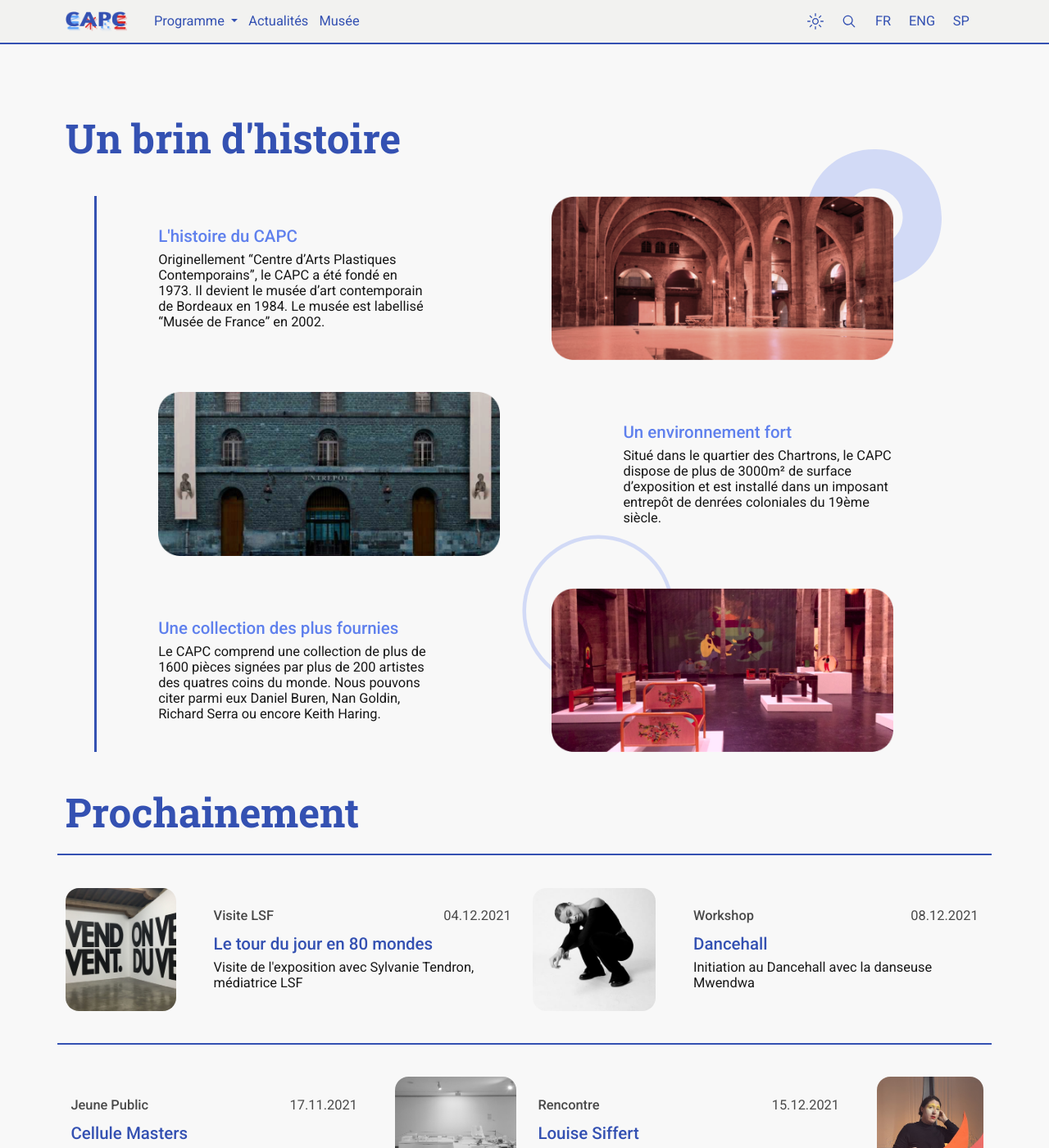
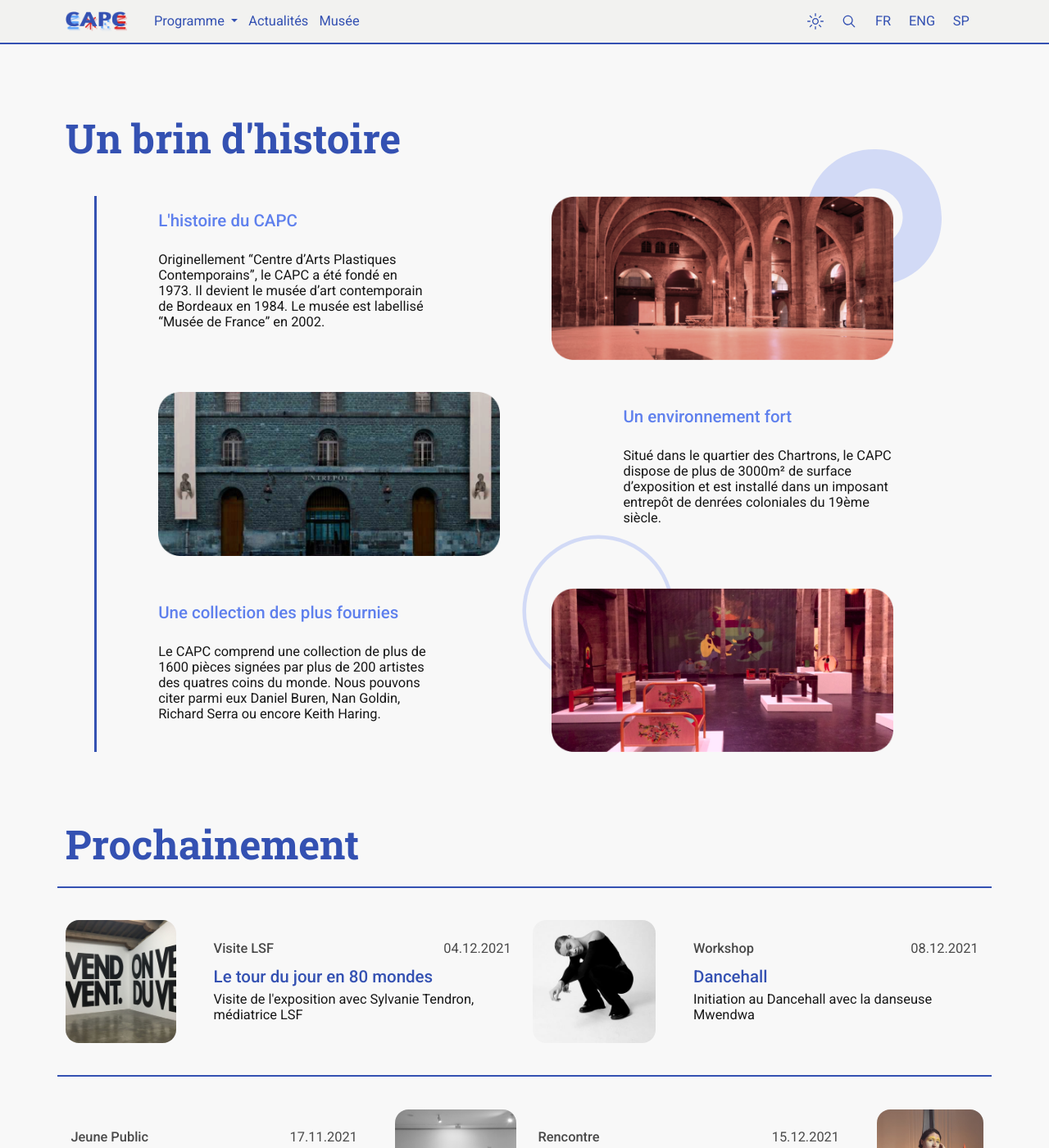
Before and after one commit to studio-beauvoir/jekyll-capc, a Jekyll site: the page built from _pages/index.html, in a window 1280 px wide and 1400 px high, scrolled down 1638 px. Shown: the whole window at 82% size. Built offline with Jekyll 4.4.1, drawn with Linux system fonts in a browser that asks for light colours.

Commit message:
Brin histoire padding et margin

```diff
--- a/_includes/footer.html
+++ b/_includes/footer.html
@@ -10,7 +10,7 @@
             <div class="col-12 py-3 col-md-3 order-md-4 d-flex flex-column justify-content-between">
                 <div class="d-flex flex-column gap-2">
                     <h4>Réseaux sociaux</h4>
-                    <div class="d-flex flex-row gap-4">
+                    <div class="footerCursor d-flex flex-row gap-4">
                         {% include
                             components/icons/facebook.html
                         %}
@@ -22,7 +22,7 @@
                 <label class="d-none d-md-block">©2020-21 Tous droits réservés</label>
             </div>
             <div class="col-12 py-3 col-md-3 order-md-3">
-                <div class="d-flex flex-column gap-2">
+                <div class="footerCursor d-flex flex-column gap-2">
                     <h4>Programme</h4>
                     <label>Expositions</label>
                     <label>Visites</label>
@@ -32,7 +32,7 @@
                 </div>
             </div>
             <div class="col-12 py-3 col-md-3 order-md-1">
-                <div class="d-flex flex-column gap-2">
+                <div class="footerCursor d-flex flex-column gap-2">
                     <h4>Le musée</h4>
                     <label>Pratique</label>
                     <label>Actualités</label>
@@ -42,7 +42,7 @@
                 </div>
             </div>
             <div class="col-12 py-3 col-md-3 order-md-2">
-                <div class="d-flex flex-column gap-2">
+                <div class="footerCursor d-flex flex-column gap-2">
                     <h4>Informations</h4>
                     <label>Mentions légales</label>
                     <label>Plan du site</label>
--- a/_includes/sections/home/brin-histoire.html
+++ b/_includes/sections/home/brin-histoire.html
@@ -1,4 +1,4 @@
-<section class="container-fluid" id="brinHistoire">
+<section class="container-fluid pb-5" id="brinHistoire">
     <div class="container">
         <h2 class="mt-5 text-s-1"> Un brin d'histoire</h2>
     </div>
@@ -6,7 +6,7 @@
         <div class="row justify-content-around align-items-center my-5 ">
             <div  class="col-lg-4 col-12">
                 <h4 class="text-s-2">L'histoire du CAPC</h4>
-                <p class="m-0">
+                <p class="m-0 py-4">
                 Originellement “Centre d’Arts Plastiques Contemporains”,
                 le CAPC a été fondé en 1973. Il devient le musée d’art
                 contemporain de Bordeaux en 1984. Le musée est labellisé
@@ -29,7 +29,7 @@
                 alt="Le bâtiment du CAPC">
             <div class="col-lg-4 col-12">
                 <h4 class="text-s-2">Un environnement fort</h4>
-                <p class="m-0">
+                <p class="m-0 py-4">
                 Situé dans le quartier des Chartrons, le CAPC dispose de plus
                 de 3000m² de surface d’exposition et est installé dans un imposant
                 entrepôt de denrées coloniales du 19ème siècle.
@@ -40,7 +40,7 @@
         <div class="row justify-content-around align-items-center my-5">
             <div class="col-lg-4 col-12">
                 <h4 class="text-s-2">Une collection des plus fournies</h4>
-                <p class="m-0">
+                <p class="m-0 py-4">
                     Le CAPC comprend une collection de plus de 1600 pièces signées par
                     plus de 200 artistes des quatres coins du monde. Nous pouvons citer
                     parmi eux Daniel Buren, Nan Goldin, Richard Serra ou encore Keith
--- a/_sass/footer.scss
+++ b/_sass/footer.scss
@@ -6,4 +6,8 @@
     .footerPaddingBot {
         padding-bottom: 5rem;
     }
+
+    .footerCursor > * {
+        cursor: pointer;
+    }
 }
--- a/_sass/sections/home/brin-histoire.scss
+++ b/_sass/sections/home/brin-histoire.scss
@@ -26,6 +26,11 @@
     .brinHistoire_content {
         @include media-breakpoint-up(md) {
             border-left: 3px solid var(--s-1);
+
+            .brinHistoire_content > * {
+                margin-top: 5rem;
+                margin-bottom: 5rem;
+            }
         }
     }
 
--- a/_sass/sections/home/en-cours.scss
+++ b/_sass/sections/home/en-cours.scss
@@ -112,17 +112,18 @@
 
 
     .enCoursCarrousel::-webkit-scrollbar {
-        height: 0.7rem;
+        height: 0.8rem;
+        border-radius:10px;
       }
 
     .enCoursCarrousel::-webkit-scrollbar-track {
         background: var(--s-3);
-        // border-radius: 10px;
+        border-radius: 10px;
     }
 
     .enCoursCarrousel::-webkit-scrollbar-thumb {
         background: var(--t-1);
-        // border-radius: 10px;
+        border-radius: 10px;
     }
 
     .enCoursCarrousel::-webkit-scrollbar-thumb:hover {
```
